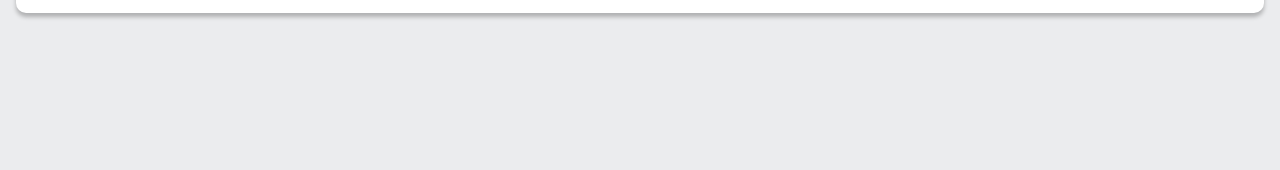
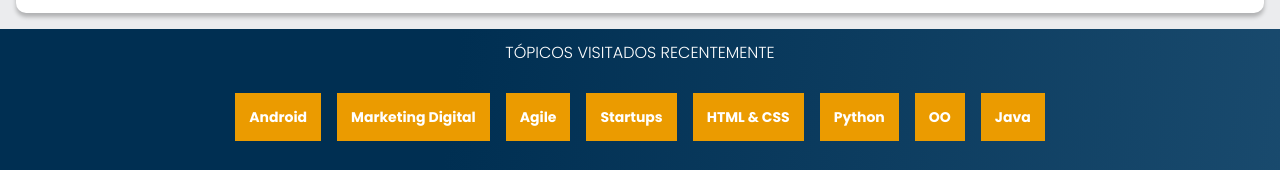
Before and after one commit to sousamarcelo/site-responsivo-mobile-first, a plain HTML site: page index.html in a window 1280 px wide. Shown: the part 2209-2379 px from the top of the page. Before the commit the page ends 2238 px from the top, so only its background shows below. Drawn offline with nearby package versions, Linux system fonts and the light colour scheme.

Commit message:
Lista de tópicos

```diff
--- a/index.html
+++ b/index.html
@@ -154,7 +154,46 @@
                  </div>
 
              </div>
- </section>
+        </section>
+
+        <section class="topicos">
+            <h2 class="topicos__titulo">TÓPICOS VISITADOS RECENTEMENTE</h2>
+            <ul class="topicos__lista">
+
+                <li class="topicos__item">
+                    <a href="#" class="topicos__link">Android</a>
+                </li>
+
+                <li class="topicos__item">
+                    <a href="#" class="topicos__link">Marketing Digital</a>
+                </li>
+
+                <li class="topicos__item">
+                    <a href="#" class="topicos__link">Agile</a>
+                </li>
+
+                <li class="topicos__item">
+                    <a href="#" class="topicos__link">Startups</a>
+                </li>
+
+                <li class="topicos__item">
+                    <a href="#" class="topicos__link">HTML & CSS</a>
+                </li>
+
+                <li class="topicos__item">
+                    <a href="#" class="topicos__link">Python</a>
+                </li>
+
+                <li class="topicos__item">
+                    <a href="#" class="topicos__link">OO</a>
+                </li>
+
+                <li class="topicos__item">
+                    <a href="#" class="topicos__link">Java</a>
+                </li>
+
+            </ul>
+        </section>
 
 
 
--- a/style.css
+++ b/style.css
@@ -1,6 +1,7 @@
 @import url("styles/header.css");
 @import url("styles/banner.css");
 @import url("styles/carrossel.css");
+@import url("styles/topicos.css");
 
 
 :root{
--- /dev/null
+++ b/styles/topicos.css
@@ -0,0 +1,30 @@
+.topicos{
+    background: var(--azul-degrade);                                                            /* foi utilizado "background" ao inves de "background-color" porque a variavel utilizada está com linear-gradiente, se fosse somente uma caro poderia ter utilizado "background" */
+    text-align: center;
+    padding: 1em 0;
+}
+
+.topicos__titulo{
+    color: var(--branco);
+    font-weight: 300;
+    margin-bottom: 1em;
+}
+
+.topicos__lista{
+    display: flex;
+    flex-wrap: wrap;
+    justify-content: center;
+}
+
+.topicos__link{
+    color: var(--branco);
+    font-size: 14px;
+    padding: 1em;
+    background-color: var(--laranja);
+    text-decoration: none;
+    font-weight: 700;
+}
+
+.topicos__item{
+    margin: 2em 0.5em;
+}
```
